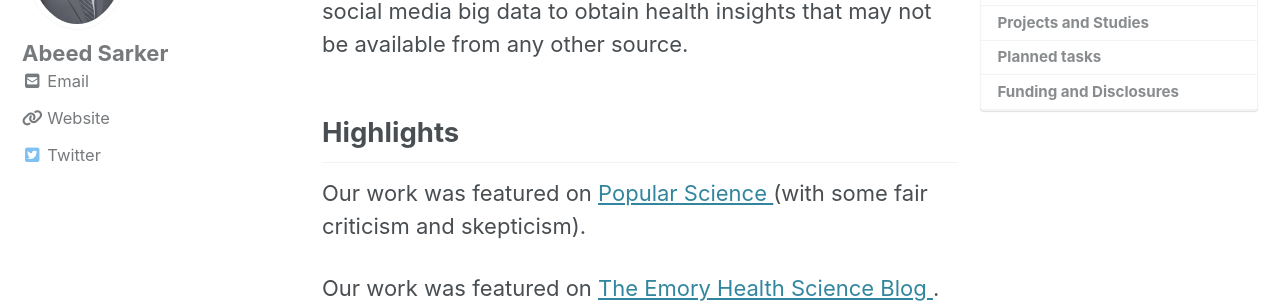
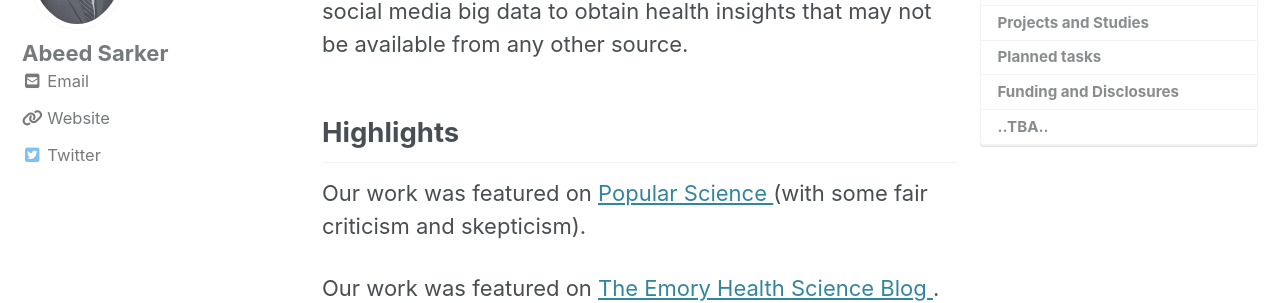
Before and after one commit to sarkerlab/Website, a Jekyll site: the page built from _pages/smm.md, in a window 1280 px wide and 900 px high. Shown: the part 234-537 px from the top of the window. Built offline with Jekyll 4.4.1, drawn with Linux system fonts in a browser that asks for light colours; cached includes are drawn as plain includes; nearby versions of some CDN libraries.

Commit message:
Update smm.md

```diff
--- a/_pages/smm.md
+++ b/_pages/smm.md
@@ -75,9 +75,9 @@
 [categories-archive]: {{ "/categories/" | relative_url }}
 [tags-archive]: {{ "/tags/" | relative_url }}
 [year-archive]: {{ "/year-archive/" | relative_url }} -->
-
 ---
 
 ## Funding and Disclosures
 
-TBA..
+..TBA..
+---
```
